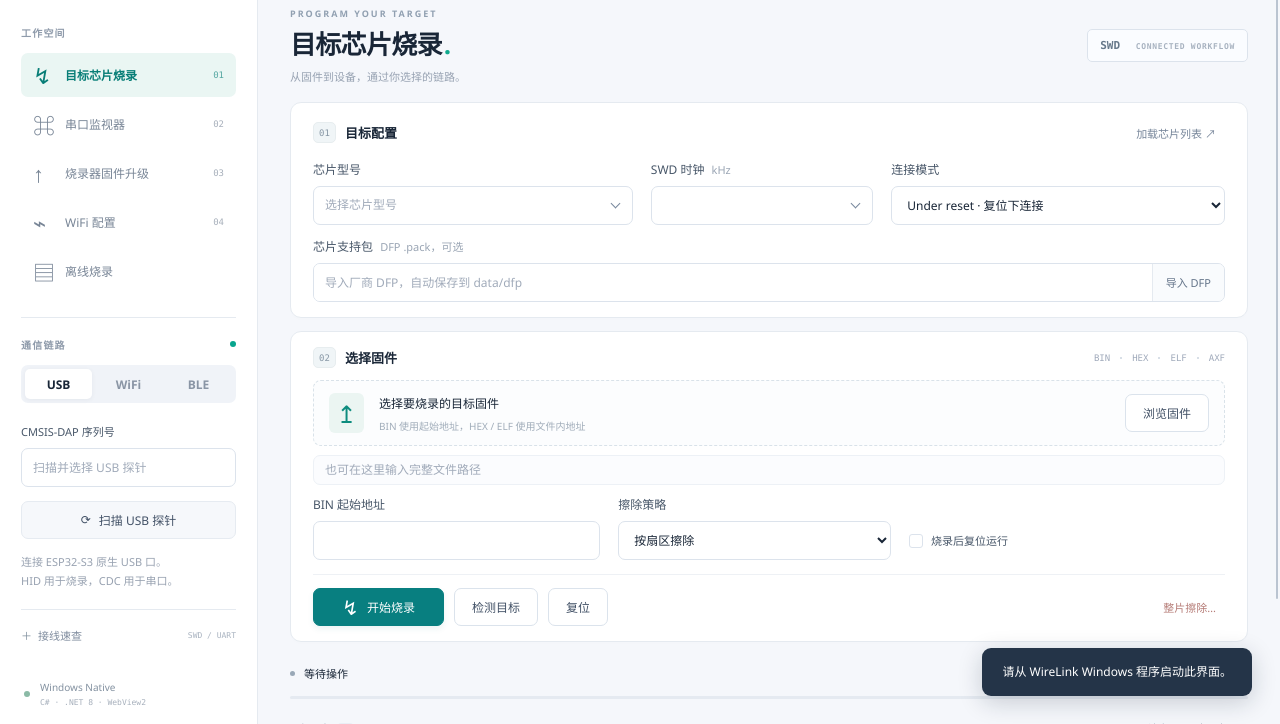
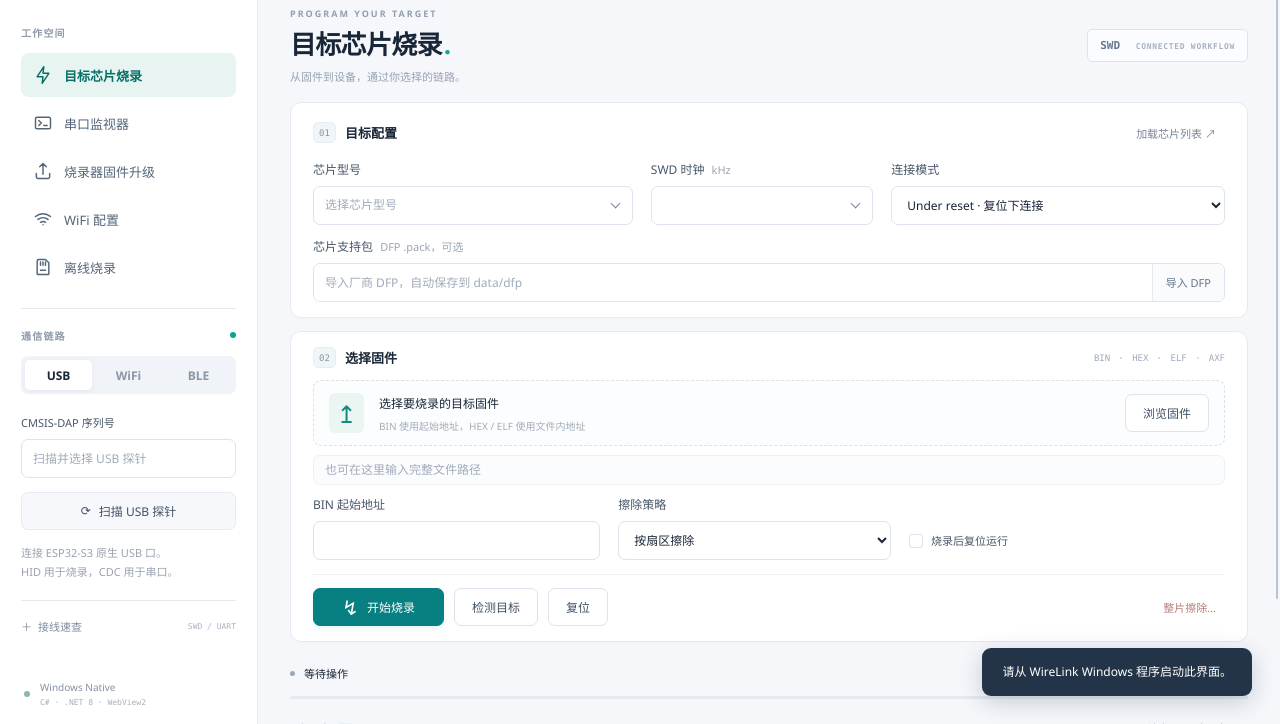
Before and after one commit to lantiosity/Remote-Programmer-Host, a plain HTML site: page WireLink.App/wwwroot/index.html in a window 1280 px wide. Shown: the part 76-800 px from the top of the page. Drawn offline with Linux system fonts and the light colour scheme.

Commit message:
Unify workspace navigation and explain offline device support

```diff
--- a/WireLink.App/wwwroot/app.js
+++ b/WireLink.App/wwwroot/app.js
@@ -368,7 +368,10 @@ $$('[data-offline]').forEach(button => button.addEventListener('click', () => ma
 
 $$('[data-page]').forEach(button => button.addEventListener('click', () => {
   pickers.close();
-  $$('[data-page]').forEach(item => item.classList.toggle('active', item === button));
+  $$('[data-page]').forEach(item => {
+    if (item === button) item.setAttribute('aria-current', 'page');
+    else item.removeAttribute('aria-current');
+  });
   $$('.page').forEach(page => page.classList.toggle('hidden', page.id !== 'page-' + button.dataset.page));
   $('#breadcrumb').textContent = { flash: '目标芯片烧录', serial: '串口监视器', ota: '烧录器固件升级', wifi: 'WiFi 配置', offline: '离线烧录' }[button.dataset.page];
   if (button.dataset.page === 'offline') manageOffline('offline_list');
--- a/WireLink.App/wwwroot/index.html
+++ b/WireLink.App/wwwroot/index.html
@@ -7,6 +7,7 @@
   <title>WireLink</title>
   <script src="theme-init.js"></script>
   <link rel="stylesheet" href="app.css">
+  <link rel="stylesheet" href="navigation.css">
   <link rel="stylesheet" href="pickers.css">
   <link rel="stylesheet" href="wifi.css">
   <link rel="stylesheet" href="scrollbars.css">
@@ -19,12 +20,27 @@
   <aside class="sidebar" data-scroll-area="侧栏">
     <div class="brand"><div class="brandmark">W<span></span></div><div>WireLink<small>REMOTE PROGRAMMER</small></div><span class="version" data-app-version>—</span></div>
     <div class="section-label">工作空间</div>
-    <nav aria-label="功能导航">
-      <button class="nav-item active" data-page="flash"><span class="nav-icon">↯</span>目标芯片烧录<span class="nav-count">01</span></button>
-      <button class="nav-item" data-page="serial"><span class="nav-icon">⌘</span>串口监视器<span class="nav-count">02</span></button>
-      <button class="nav-item" data-page="ota"><span class="nav-icon">↑</span>烧录器固件升级<span class="nav-count">03</span></button>
-      <button class="nav-item" data-page="wifi"><span class="nav-icon">⌁</span>WiFi 配置<span class="nav-count">04</span></button>
-      <button class="nav-item" data-page="offline"><span class="nav-icon" aria-hidden="true">▤</span>离线烧录</button>
+    <nav class="workspace-nav" aria-label="功能导航">
+      <button class="nav-item" type="button" data-page="flash" aria-controls="page-flash" aria-current="page">
+        <svg viewBox="0 0 24 24" aria-hidden="true"><path d="m13 2-8 12h7l-1 8 8-12h-7z"/></svg>
+        <span>目标芯片烧录</span>
+      </button>
+      <button class="nav-item" type="button" data-page="serial" aria-controls="page-serial">
+        <svg viewBox="0 0 24 24" aria-hidden="true"><rect x="3" y="5" width="18" height="14" rx="2"/><path d="m7 9 3 3-3 3m6 0h4"/></svg>
+        <span>串口监视器</span>
+      </button>
+      <button class="nav-item" type="button" data-page="ota" aria-controls="page-ota">
+        <svg viewBox="0 0 24 24" aria-hidden="true"><path d="M12 16V3m-4 4 4-4 4 4M4 15v4a2 2 0 0 0 2 2h12a2 2 0 0 0 2-2v-4"/></svg>
+        <span>烧录器固件升级</span>
+      </button>
+      <button class="nav-item" type="button" data-page="wifi" aria-controls="page-wifi">
+        <svg viewBox="0 0 24 24" aria-hidden="true"><path d="M3 9a14 14 0 0 1 18 0M6 12.5a9.5 9.5 0 0 1 12 0M9 16a5 5 0 0 1 6 0m-3 3h.01"/></svg>
+        <span>WiFi 配置</span>
+      </button>
+      <button class="nav-item" type="button" data-page="offline" aria-controls="page-offline">
+        <svg viewBox="0 0 24 24" aria-hidden="true"><path d="M7 3h8l4 4v13a1 1 0 0 1-1 1H6a1 1 0 0 1-1-1V5a2 2 0 0 1 2-2Zm2 3v4m3-4v4m3-4v4m-6 6h6"/></svg>
+        <span>离线烧录</span>
+      </button>
     </nav>
     <div class="divider"></div>
     <div class="section-label">通信链路 <span class="online-dot"></span></div>
@@ -136,7 +152,7 @@
           </div>
           <p class="hint" id="offline-result" role="status"></p>
         </div>
-        <div class="notice"><span aria-hidden="true">i</span><p>参数保存在电脑上。插卡后在烧录器面板打开「存储卡镜像」，选择对应文件并按这里的地址、复位选项设置。需要脱卡使用时，在面板选择「保存到板载」。</p></div>
+        <div class="notice"><span aria-hidden="true">i</span><p>烧录器固件已内置 STM32H743VI 的离线烧录支持，microSD 上只需目标芯片的 BIN 镜像。DFP 用于上位机联机烧录。<br>参数保存在电脑上。插卡后在烧录器面板打开「存储卡镜像」，选择文件并设置地址和复位选项。需要脱卡使用时，在面板选择「保存到板载」。</p></div>
       </section>
       <section class="activity-panel">
         <div class="task-line"><div><span class="task-dot" id="task-dot"></span><strong id="phase">等待操作</strong></div><div><span id="elapsed"></span><button class="text-button" id="cancel" disabled>取消任务</button></div></div>
--- /dev/null
+++ b/WireLink.App/wwwroot/navigation.css
@@ -0,0 +1,63 @@
+.workspace-nav {
+  --nav-text: #53657a;
+  --nav-hover: #eef4f7;
+  --nav-selected: #e7f4f1;
+  --nav-selected-text: #096f67;
+  --nav-focus: #087f80;
+  display: grid;
+  gap: .25rem;
+}
+
+html[data-theme=dark] .workspace-nav {
+  --nav-text: #a7b6c9;
+  --nav-hover: #1d2b3c;
+  --nav-selected: #173936;
+  --nav-selected-text: #80dbcb;
+  --nav-focus: #69cbbb;
+}
+
+.workspace-nav .nav-item {
+  display: grid;
+  grid-template-columns: 1.25rem minmax(0, 1fr);
+  align-items: center;
+  gap: .6875rem;
+  width: 100%;
+  min-height: 2.75rem;
+  padding: .625rem .75rem;
+  border: 0;
+  border-radius: .5rem;
+  background: transparent;
+  color: var(--nav-text);
+  font-size: .8125rem;
+  font-weight: 500;
+  text-align: start;
+  outline: none;
+}
+
+.workspace-nav .nav-item svg {
+  width: 1.25rem;
+  height: 1.25rem;
+  fill: none;
+  stroke: currentColor;
+  stroke-width: 1.75;
+  stroke-linecap: round;
+  stroke-linejoin: round;
+}
+
+.workspace-nav .nav-item:hover { background: var(--nav-hover); }
+
+.workspace-nav .nav-item[aria-current="page"] {
+  background: var(--nav-selected);
+  color: var(--nav-selected-text);
+  font-weight: 600;
+}
+
+.workspace-nav .nav-item:focus-visible {
+  outline: .125rem solid var(--nav-focus);
+  outline-offset: -.1875rem;
+}
+
+@media (forced-colors: active) {
+  .workspace-nav .nav-item[aria-current="page"] { border-inline-start: .1875rem solid Highlight; }
+  .workspace-nav .nav-item:focus-visible { outline-color: Highlight; }
+}
```
Also changed, not shown: WireLink.App/wwwroot/app.css.
